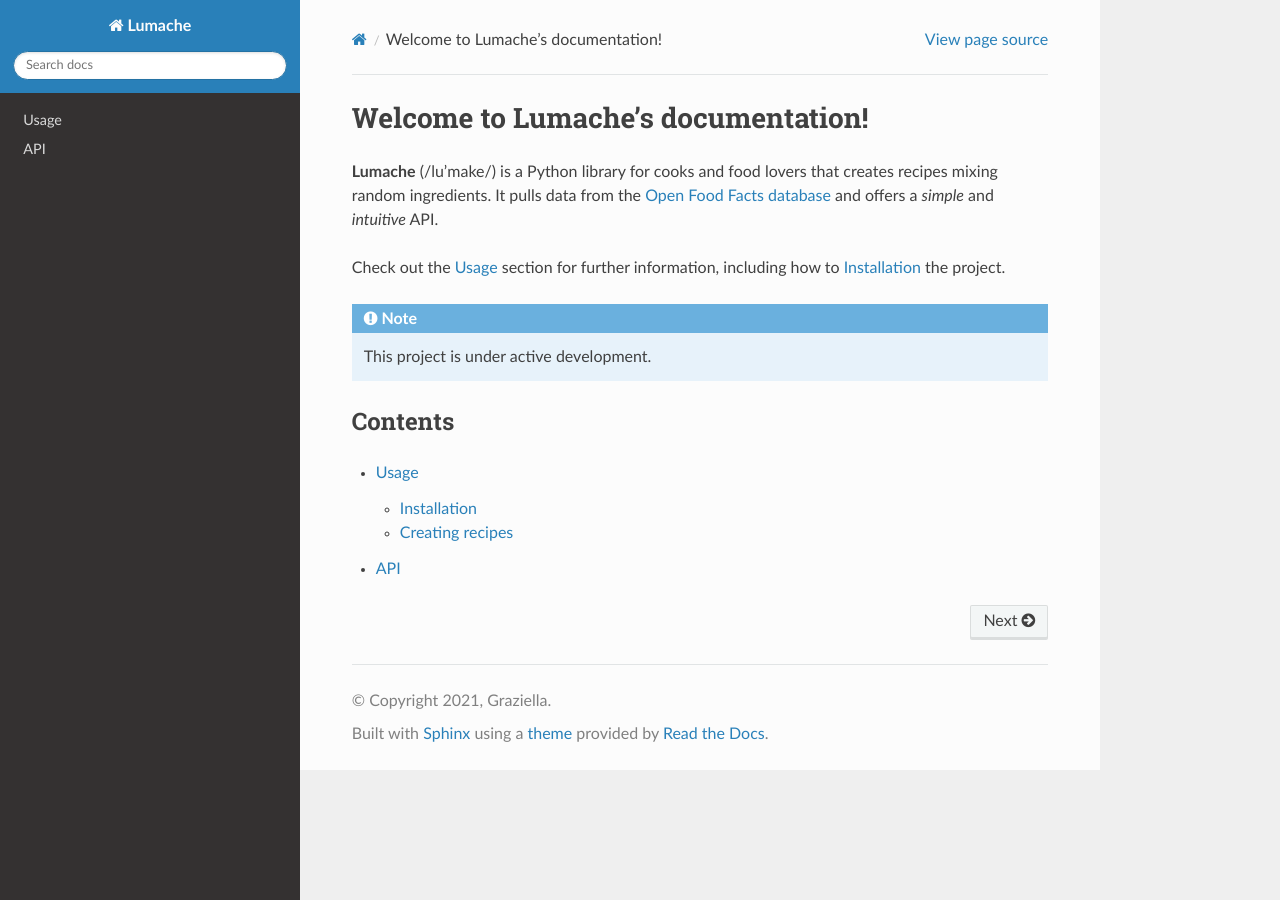
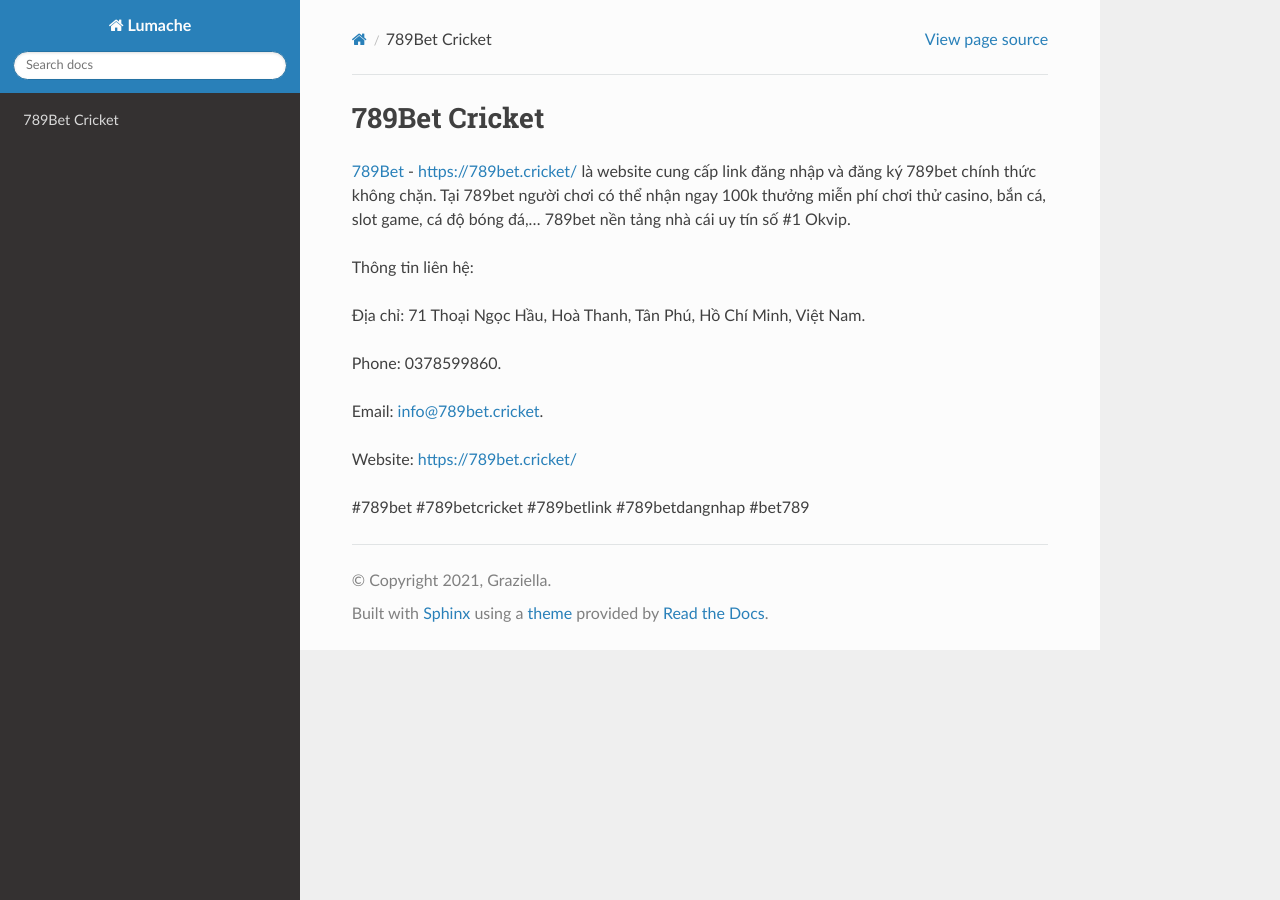
Before and after one commit to parkisngan19/789bet_Cricket, a Sphinx documentation site: the page built from docs/source/index.rst, in a window 1280 px wide. Built offline with Sphinx 7.4.7 and the Read the Docs theme 3.1.0, drawn with Linux system fonts in a browser that asks for light colours.

Commit message:
Update index.rst

```diff
--- a/docs/source/index.rst
+++ b/docs/source/index.rst
@@ -1,22 +1,16 @@
-Welcome to Lumache's documentation!
+789Bet Cricket
 ===================================
 
-**Lumache** (/lu'make/) is a Python library for cooks and food lovers
-that creates recipes mixing random ingredients.
-It pulls data from the `Open Food Facts database <https://world.openfoodfacts.org/>`_
-and offers a *simple* and *intuitive* API.
+`789Bet <https://789bet.cricket/>`_ - https://789bet.cricket/ là website cung cấp link đăng nhập và đăng ký 789bet chính thức không chặn. Tại 789bet người chơi có thể nhận ngay 100k thưởng miễn phí chơi thử casino, bắn cá, slot game, cá độ bóng đá,... 789bet nền tảng nhà cái uy tín số #1 Okvip.
 
-Check out the :doc:`usage` section for further information, including
-how to :ref:`installation` the project.
+Thông tin liên hệ:
 
-.. note::
+Địa chỉ: 71 Thoại Ngọc Hầu, Hoà Thanh, Tân Phú, Hồ Chí Minh, Việt Nam.
 
-   This project is under active development.
+Phone: 0378599860.
 
-Contents
---------
+Email: info@789bet.cricket.
 
-.. toctree::
+Website: https://789bet.cricket/
 
-   usage
-   api
+#789bet #789betcricket #789betlink #789betdangnhap #bet789
```
